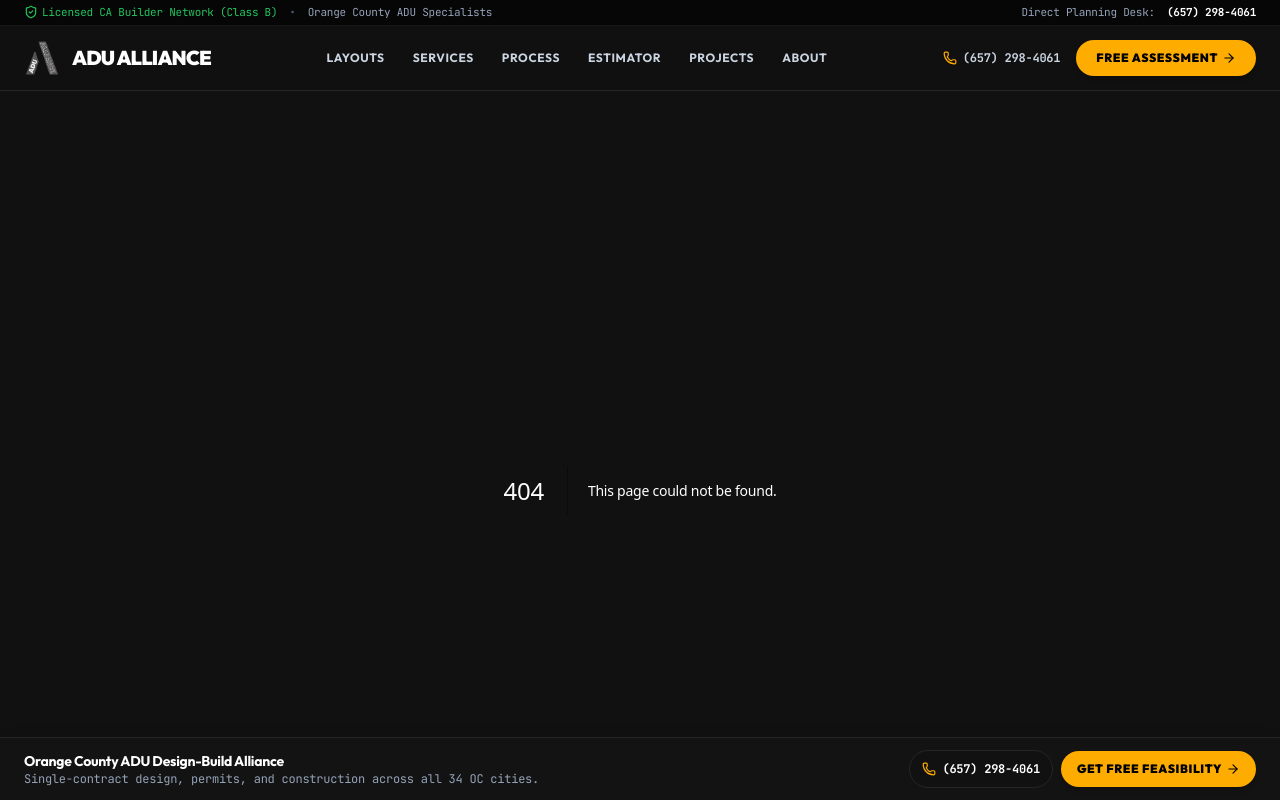
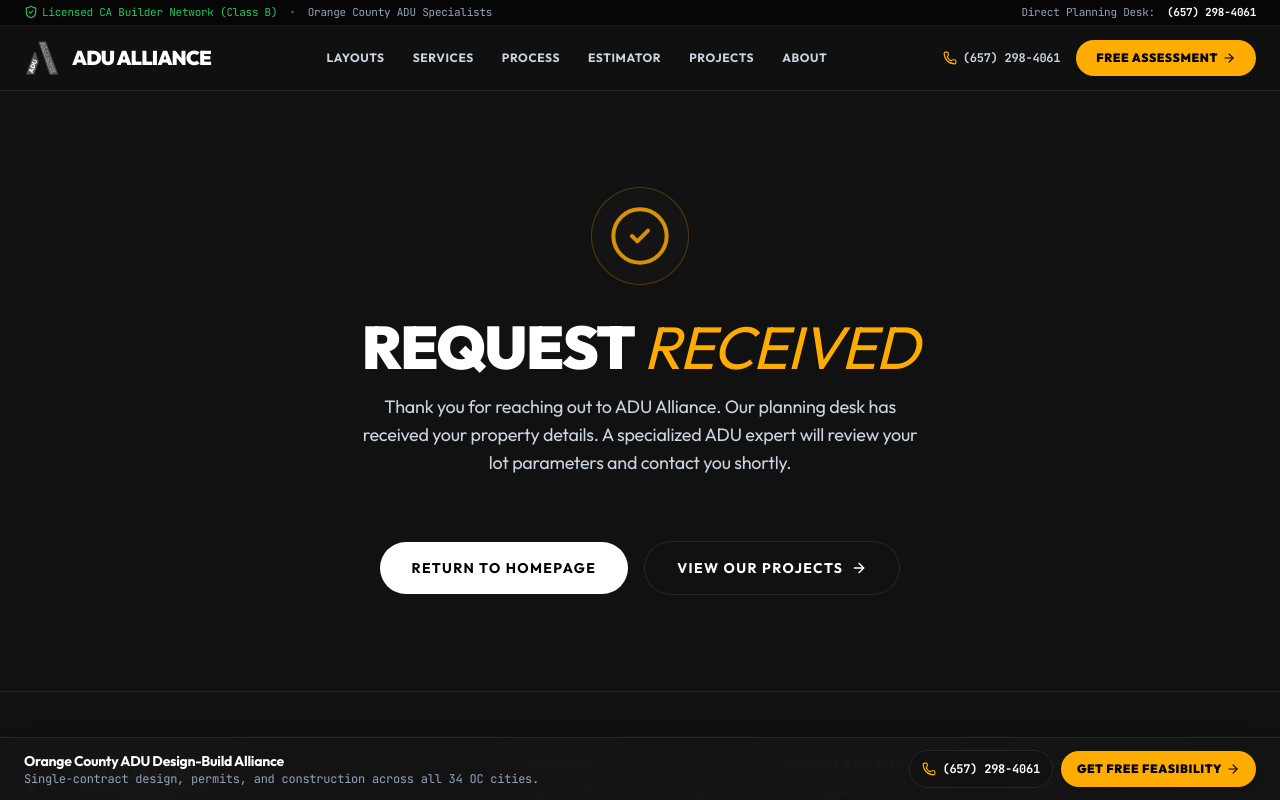
Before and after one commit to mbrown1837/adu-alliance, a Next.js app: page /thank-you in a window 1280 px wide. Before the commit this address had no page. Shown: the top 800 px of the page. Built offline with nearby package versions, Linux system fonts and the light colour scheme.

Commit message:
feat: setup dedicated no-index thank you page for conversion tracking

```diff
--- /dev/null
+++ b/src/app/thank-you/page.tsx
@@ -0,0 +1,51 @@
+import React from 'react';
+import { Metadata } from 'next';
+import Link from 'next/link';
+import { CheckCircle2, ArrowRight } from 'lucide-react';
+
+export const metadata: Metadata = {
+  title: 'Request Received | ADU Alliance',
+  description: 'Thank you for contacting ADU Alliance. Your request has been successfully received.',
+  robots: {
+    index: false,
+    follow: false,
+  },
+};
+
+export default function ThankYouPage() {
+  return (
+    <div className="min-h-[70vh] flex items-center justify-center py-24 px-4 sm:px-6">
+      <div className="max-w-2xl mx-auto text-center space-y-8">
+        <div className="flex justify-center">
+          <div className="p-4 bg-brand-dark rounded-full border border-brand-amber/30 animate-pulse">
+            <CheckCircle2 className="w-16 h-16 text-brand-amber shrink-0" strokeWidth={1.5} />
+          </div>
+        </div>
+
+        <div className="space-y-4">
+          <h1 className="text-4xl sm:text-5xl lg:text-6xl font-black uppercase text-white tracking-tight">
+            Request <span className="font-normal italic text-brand-amber">Received</span>
+          </h1>
+          <p className="text-base sm:text-lg text-slate-300 leading-relaxed max-w-xl mx-auto">
+            Thank you for reaching out to ADU Alliance. Our planning desk has received your property details. A specialized ADU expert will review your lot parameters and contact you shortly.
+          </p>
+        </div>
+
+        <div className="pt-8 flex flex-col sm:flex-row items-center justify-center gap-4">
+          <Link
+            href="/"
+            className="px-8 py-4 bg-white text-black font-bold text-sm uppercase tracking-widest rounded-full hover:bg-brand-amber transition-colors duration-300"
+          >
+            Return to Homepage
+          </Link>
+          <Link
+            href="/projects"
+            className="px-8 py-4 bg-transparent border border-brand-borderDark text-white font-bold text-sm uppercase tracking-widest rounded-full hover:border-brand-amber transition-colors duration-300 flex items-center justify-center gap-2"
+          >
+            View Our Projects <ArrowRight className="w-4 h-4" />
+          </Link>
+        </div>
+      </div>
+    </div>
+  );
+}
```
